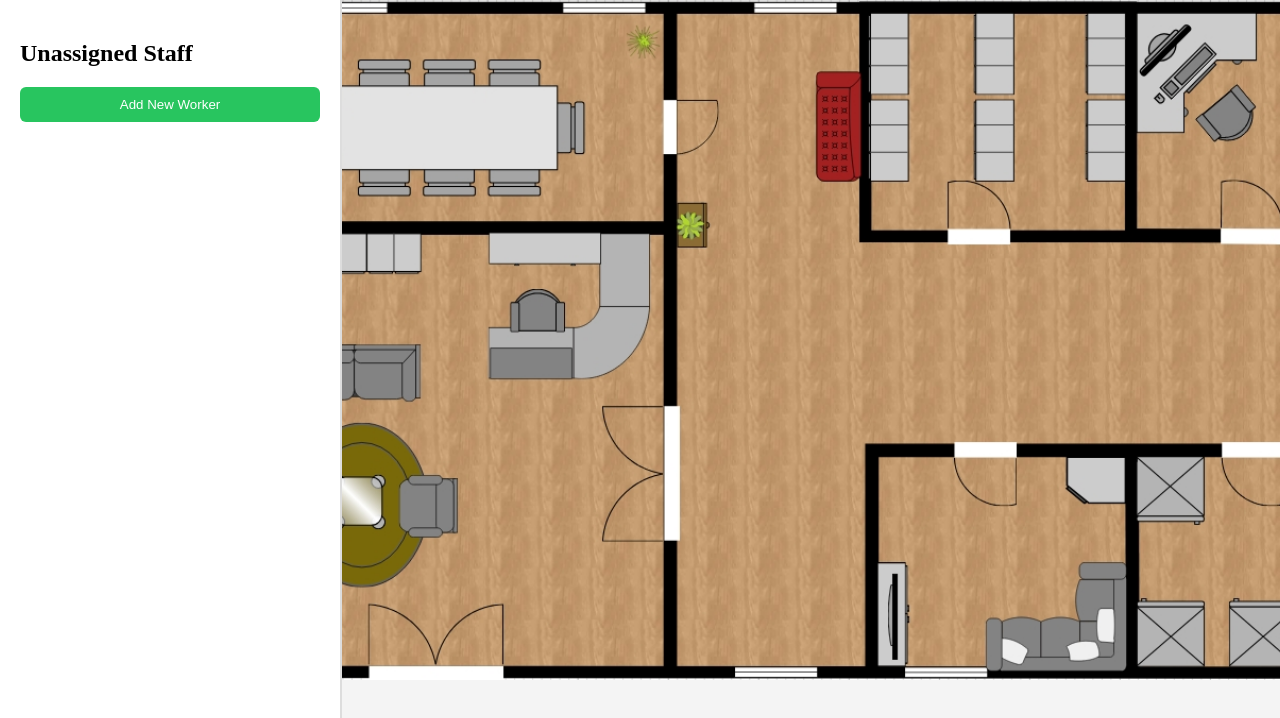
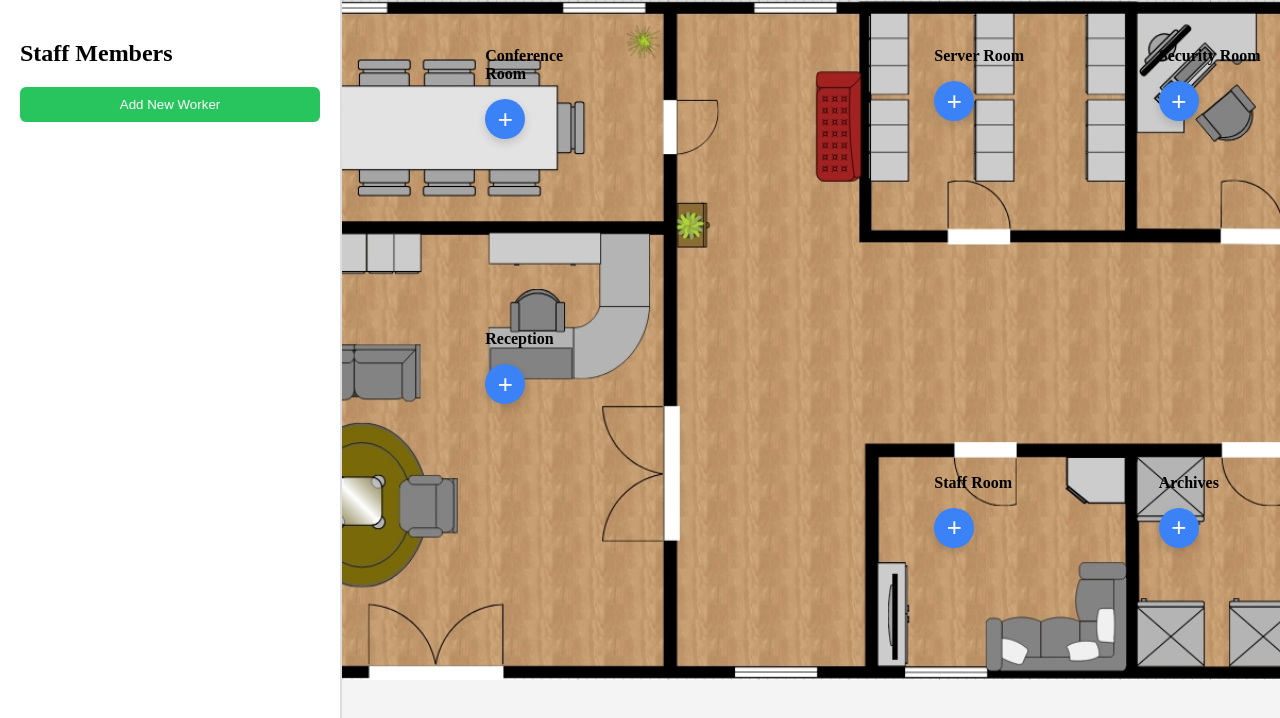
Before and after one commit to BloodyBry/Workspace-Staff-Manager, a plain HTML site: page index.html in a window 1280 px wide. Shown: the top 718 px of the page. Drawn offline with Linux system fonts and the light colour scheme.

```diff
--- a/index.html
+++ b/index.html
@@ -11,7 +11,7 @@
 
 
     <div class="sidebar">
-        <h2>Unassigned Staff</h2>
+        <h2>Staff Members</h2>
 
         <button id="addWorkerBtn" class="add-btn">
             Add New Worker
@@ -23,9 +23,40 @@
 
     <div class="main-content">
         <!-- <h1>WorkSphere Staff Manager</h1> -->
+        <div class="rooms">
+            <div class="item1 conference-room">
+                <p>Conference Room</p>
+                <button id="conference-room" class="plus">+</button>
+            </div>
+
+            <div class="item2 server-room">
+                <p>Server Room</p>
+                <button id="server-room" class="plus">+</button>
+            </div>
+
+            <div class="item3 security-room">
+                <p>Security Room</p>
+                <button id="security-room" class="plus">+</button>
+            </div>
+
+            <div class="item4 reception">
+                <p>Reception</p>
+                <button id="reception" class="plus">+</button>
+            </div>
+
+            <div class="item5 staff-room">
+                <p>Staff Room</p>
+                <button id="staff-room" class="plus">+</button>
+            </div>
+
+            <div class="item6 archives">
+                <p>Archives</p>
+                <button id="archives" class="plus">+</button>
+            </div>
+        </div>
     </div>
 
-    <!-- Modal -->
+
     <div id="addWorkerModal" class="modal">
         <div class="modal-content">
 
@@ -51,7 +82,7 @@
                 <label>Photo</label>
                 <input type="file" id="photo" accept="image/*">
                 <img id="photoPreview" class="hidden"
-                    style="width: 70px; height: 70px; object-fit: cover; margin-bottom: 15px; border-radius: 8px;"><br>
+                    style="width: 70px; height: 70px;"><br>
                 <label>Experiences</label>
                 <div id="experiencesList"></div>
                 <button type="button" id="addExperienceBtn" class="exp-btn">+ Add Experience</button>
--- a/script.js
+++ b/script.js
@@ -11,8 +11,8 @@ closeBtn.addEventListener("click", () => {
     modal.style.display = "none";
 });
 
-window.addEventListener("click", (event) => {
-    if (event.target === modal) {
+window.addEventListener("click", (e) => {
+    if (e.target === modal) {
         modal.style.display = "none";
     }
 });
@@ -26,7 +26,20 @@ addExperienceBtn.addEventListener("click", () => {
     expDiv.classList.add("experience-item");
 
     expDiv.innerHTML = `
-        <label>Company</label>
+        <div style="display:flex; justify-content:space-between; align-items:center;">
+            <label>Company</label>
+            <span class="delete-exp"
+                style="
+                    cursor:pointer;
+                    font-size:18px;
+                    font-weight:bold;
+                    color:#ff4d4d;
+                    margin-left:10px;
+                ">
+                ×
+            </span>
+        </div>
+
         <input type="text" class="exp-company" placeholder="Company name" required>
 
         <label>Role</label>
@@ -37,11 +50,15 @@ addExperienceBtn.addEventListener("click", () => {
 
         <label>To</label>
         <input type="date" class="exp-to">
+    `;
 
-    `;
+    expDiv.querySelector(".delete-exp").addEventListener("click", () => {
+        expDiv.remove();
+    });
 
     experiencesList.appendChild(expDiv);
 });
+
 
 
 
--- a/style.css
+++ b/style.css
@@ -12,6 +12,7 @@ body {
 
     width: 100%;
     height: 80vh;
+
 }
 
 .sidebar {
@@ -111,3 +112,61 @@ input, select {
 .button {
     margin: 20px;
 }
+
+
+
+.rooms{
+    width: 100%;
+    height: 100%;
+    padding: 11px;
+    display: grid;
+
+    grid-template-columns: repeat(8,1fr);
+    grid-template-rows: repeat(3,1fr);
+    grid-template-areas:
+    ". item1 . . . item2 . item3"
+    ". item4 . . . . . ."
+    ". . . . . item5 . item6"
+    ;
+
+
+}
+
+.item1 {grid-area: item1;}
+.item2 {grid-area: item2;}
+.item3 {grid-area: item3;}
+.item4 {grid-area: item4;
+        padding-top: 70px;
+}
+.item5 {grid-area: item5;}
+.item6 {grid-area: item6;}
+
+.item1, .item2, .item3, .item4, .item5, .item6{
+    color: black;
+    font-weight: bold;
+}
+
+
+.plus {
+    background-color: #3b82f6;
+    width: 40px;
+    height: 40px;
+    display: flex;
+    justify-content: center;
+    align-items: center;
+    border-radius: 50%;
+    cursor: pointer;
+    color: white;
+    font-size: 26px;
+    border: none;
+    transition: 0.2s ease;
+    box-shadow: 0 4px 10px rgba(0,0,0,0.15);
+}
+
+.plus:hover {
+    background-color: #2563eb;
+}
+
+.plus:active {
+    transform: scale(0.9);
+}
```
